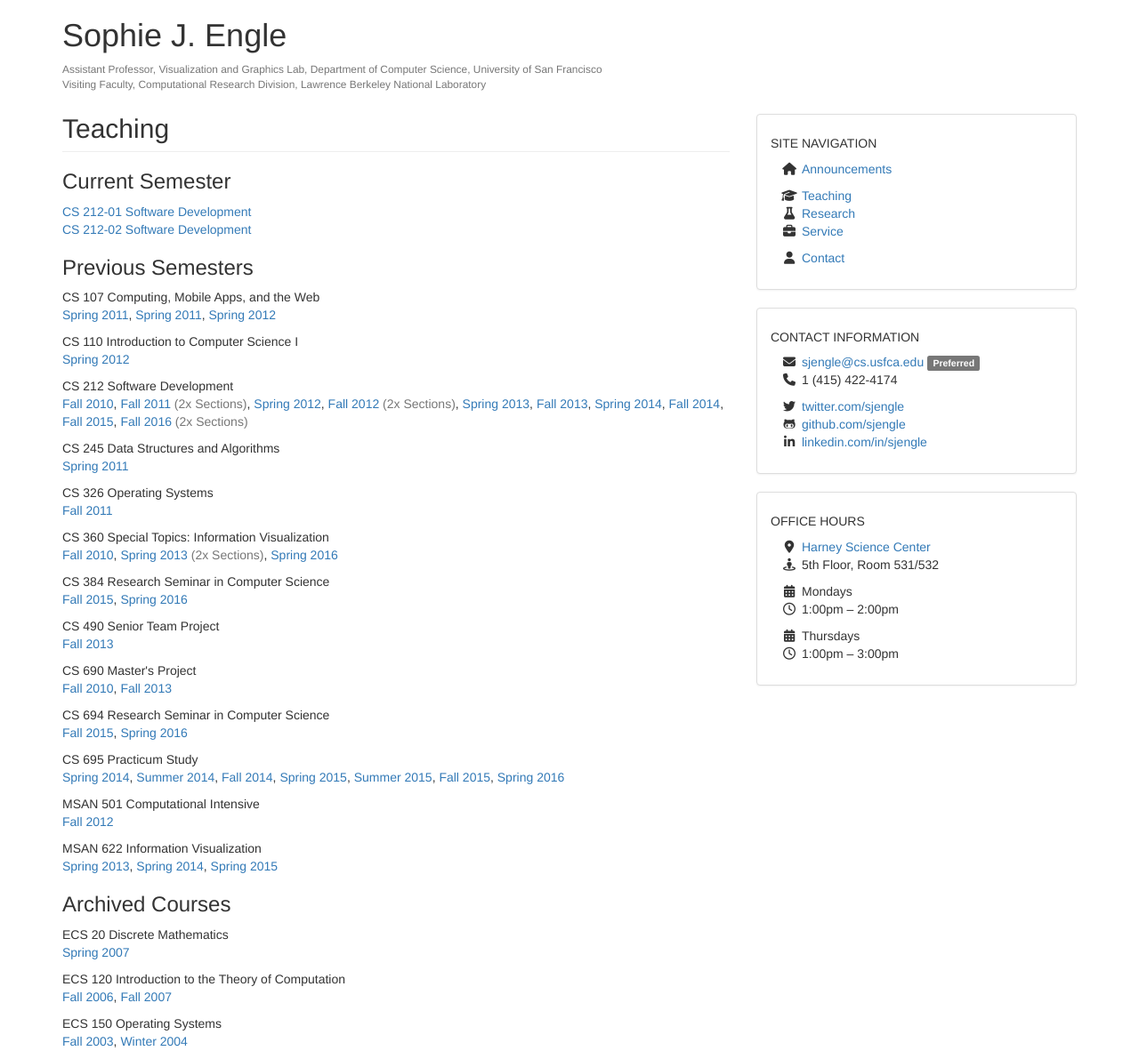
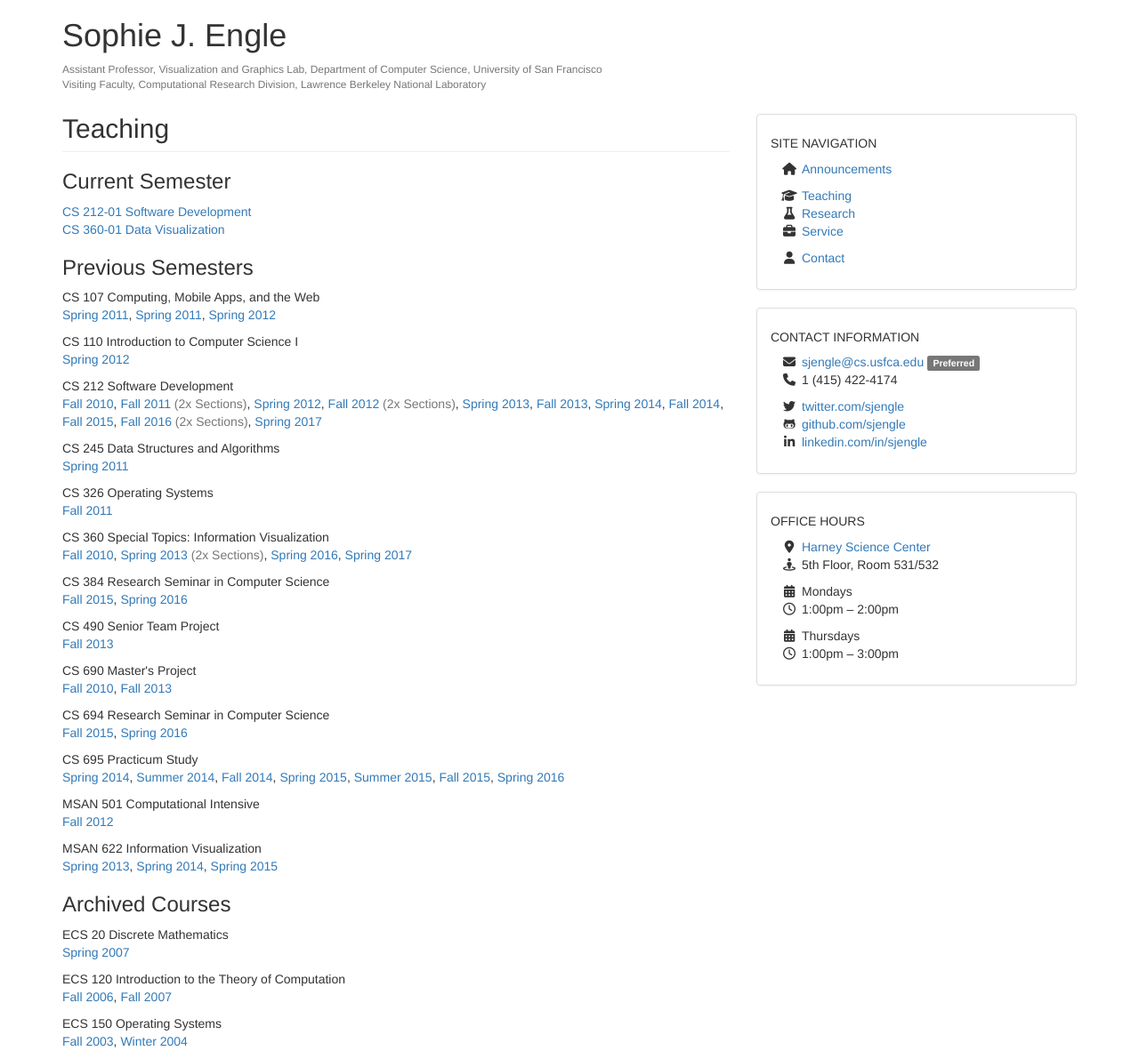
Before and after one commit to sjengle/sjengle.github.io, a Jekyll site: the page built from teaching.html, in a window 1280 px wide. Shown: the whole page at 89% size. Built offline with Jekyll 4.4.1, drawn with Linux system fonts in a browser that asks for light colours; nearby versions of some CDN libraries.

Commit message:
Updating courses.

```diff
--- a/_data/teaching.yaml
+++ b/_data/teaching.yaml
@@ -305,7 +305,7 @@
   year: '2016'
   sort: 'CS212-2016-08a'
   link: 'https://usf-cs212-2016.github.io/'
-  show: true
+  show: false
 - id: 'CS 212'
   name: 'Software Development'
   code: 'CS 212-02'
@@ -313,4 +313,21 @@
   year: '2016'
   sort: 'CS212-2016-08b'
   link: 'https://usf-cs212-2016.github.io/'
+  show: false
+# SPRING 2017
+- id: 'CS 212'
+  name: 'Software Development'
+  code: 'CS 212-01'
+  term: 'Spring'
+  year: '2017'
+  sort: 'CS212-2017-01a'
+  link: 'https://github.com/usf-cs212-2017/lectures/wiki'
   show: true
+- id: 'CS 360'
+  name: 'Data Visualization'
+  code: 'CS 360-01'
+  term: 'Spring'
+  year: '2017'
+  sort: 'CS360-2017-01b'
+  link: 'https://github.com/usf-cs360-2017/lectures/wiki'
+  show: true
```
